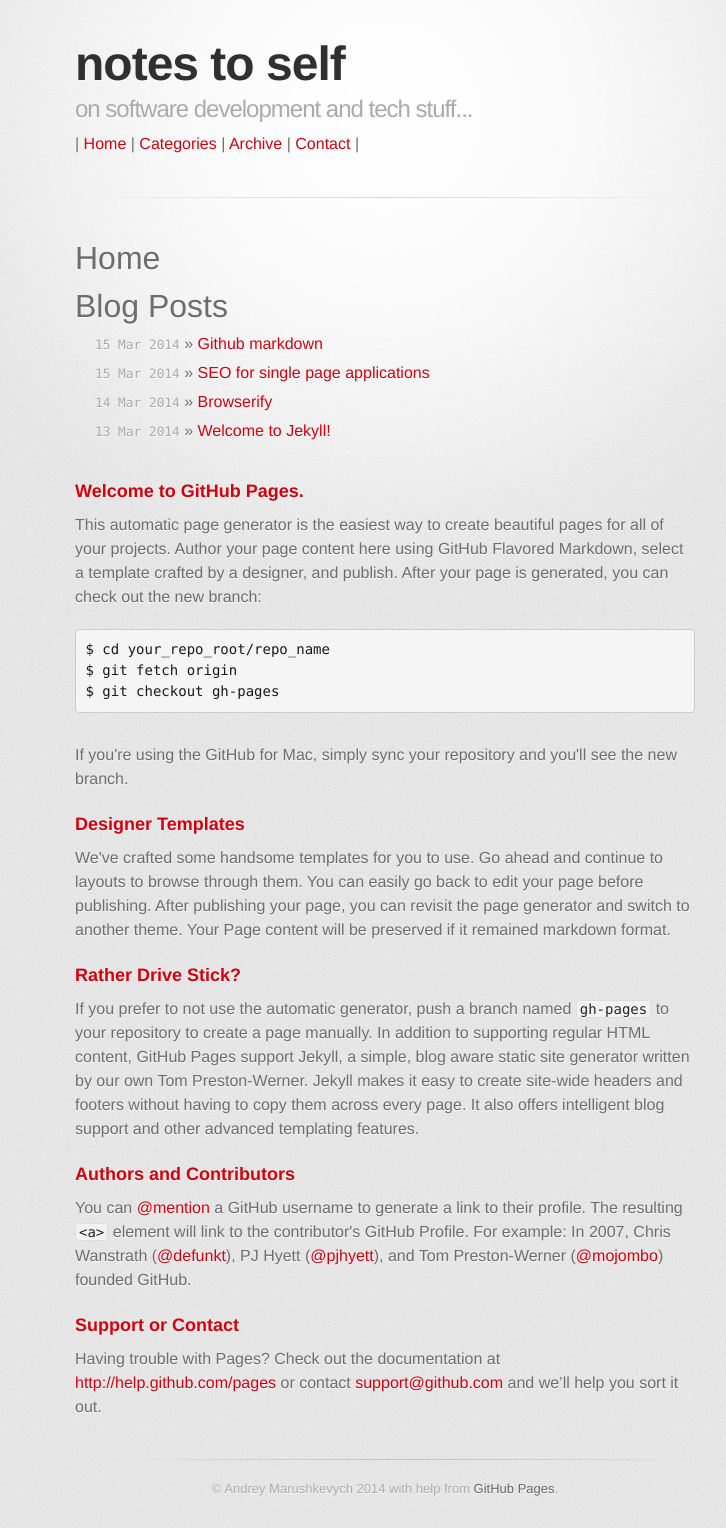
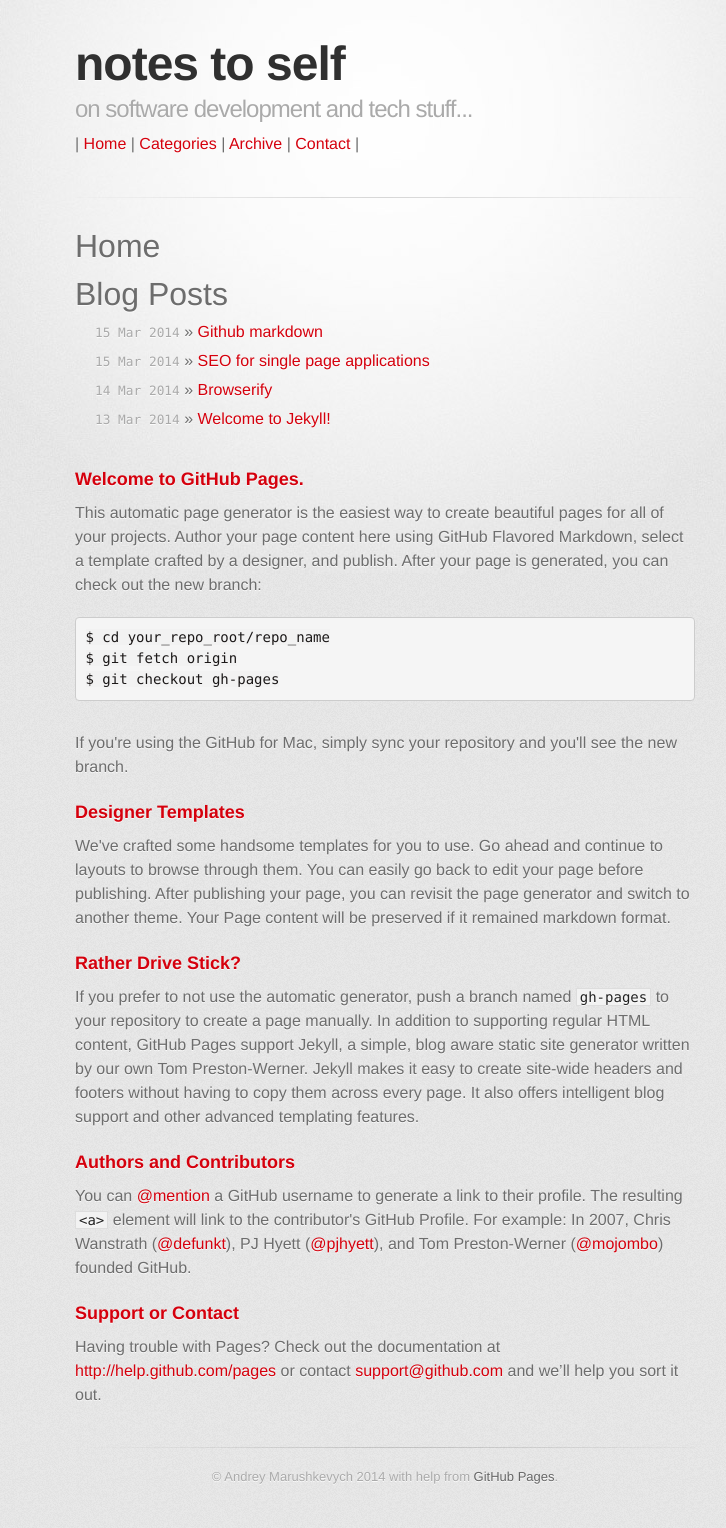
Before and after one commit to marushkevych/marushkevych.github.io, a Jekyll site: the page built from old_index.html, in a window 1280 px wide. Shown: the whole page, without its empty margins (255-981 px from the left). Built offline with Jekyll 4.4.1, drawn with Linux system fonts in a browser that asks for light colours; some web fonts are replaced; Markdown is read by kramdown in place of the engine named in the settings.

Commit message:
removing bootstrap cs

```diff
--- a/_layouts/default.html
+++ b/_layouts/default.html
@@ -5,7 +5,7 @@
         <meta http-equiv="X-UA-Compatible" content="chrome=1">
         <link href='https://fonts.googleapis.com/css?family=Chivo:900' rel='stylesheet' type='text/css'>
         <link rel="stylesheet" type="text/css" href="/stylesheets/font-awesome.min.css" media="screen" />
-        <link rel="stylesheet" type="text/css" href="/stylesheets/bootstrap.min.css" media="screen" />
+        <!--<link rel="stylesheet" type="text/css" href="/stylesheets/bootstrap.min.css" media="screen" />-->
         <link rel="stylesheet" type="text/css" href="/stylesheets/stylesheet.css" media="screen" />
         <link rel="stylesheet" type="text/css" href="/stylesheets/pygment_trac.css" media="screen" />
         <link rel="stylesheet" type="text/css" href="/stylesheets/print.css" media="print" />
--- a/stylesheets/stylesheet.css
+++ b/stylesheets/stylesheet.css
@@ -176,12 +176,14 @@
     background-color: #f2f2f2;
     border: solid 1px #ddd;
     padding: 0 3px;
+    white-space: nowrap;
 }
 
 pre {
     padding: 9.5px;
     /*background: #303030;*/
     color: #f2f2f2;
+    background-color: #f5f5f5;
     text-shadow: none;
     overflow: auto;
     border: 1px solid #ccc;
@@ -192,7 +194,7 @@
     /*background-color: #303030;*/
     border: none;
     padding: 0;
-    /*white-space: normal;*/
+    white-space: pre-wrap;
 }
 
 ul, ol, dl {
```
Also changed, not shown: page.md (deleted, +0 -10 lines).
